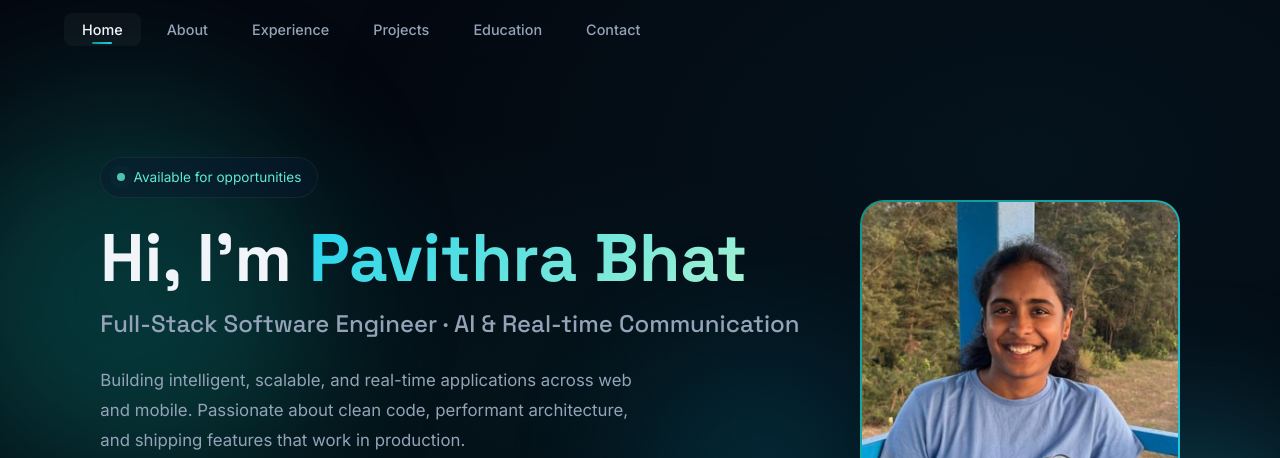
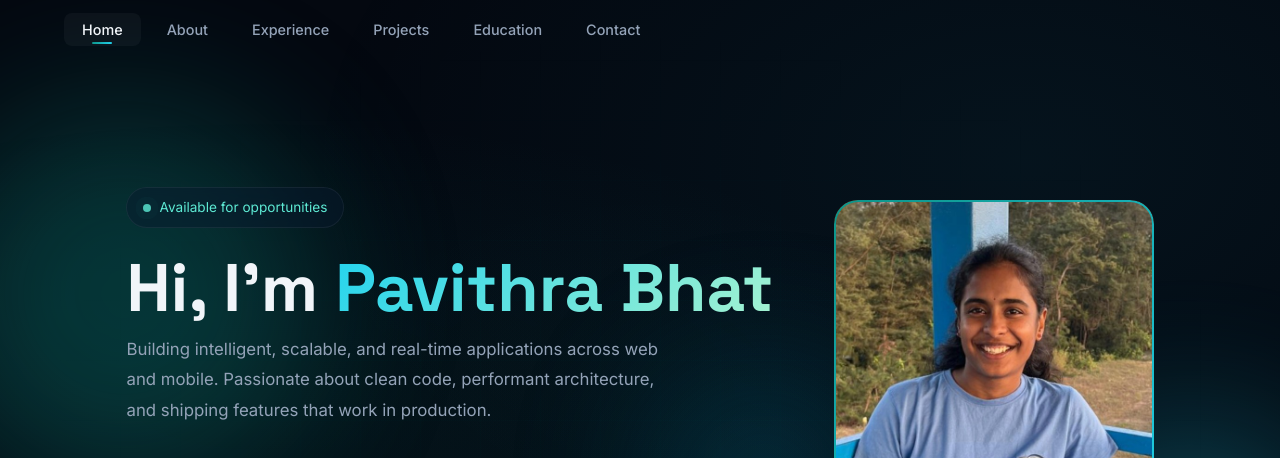
Before and after one commit to pavithrabhat9/my-portfolio, a plain HTML site: page index.html in a window 1280 px wide. Shown: the top 458 px of the page. Drawn offline with Linux system fonts and the light colour scheme.

Commit message:
Remove hero subtitle line

```diff
--- a/index.html
+++ b/index.html
@@ -61,7 +61,7 @@
         <h1 class="hero-name">
           Hi, I'm <span class="gradient-text">Pavithra Bhat</span>
         </h1>
-        <p class="hero-title">Full-Stack Software Engineer · AI & Real-time Communication</p>
+
         <p class="hero-description">
           Building intelligent, scalable, and real-time applications across web and mobile.
           Passionate about clean code, performant architecture, and shipping features that work in production.
```
